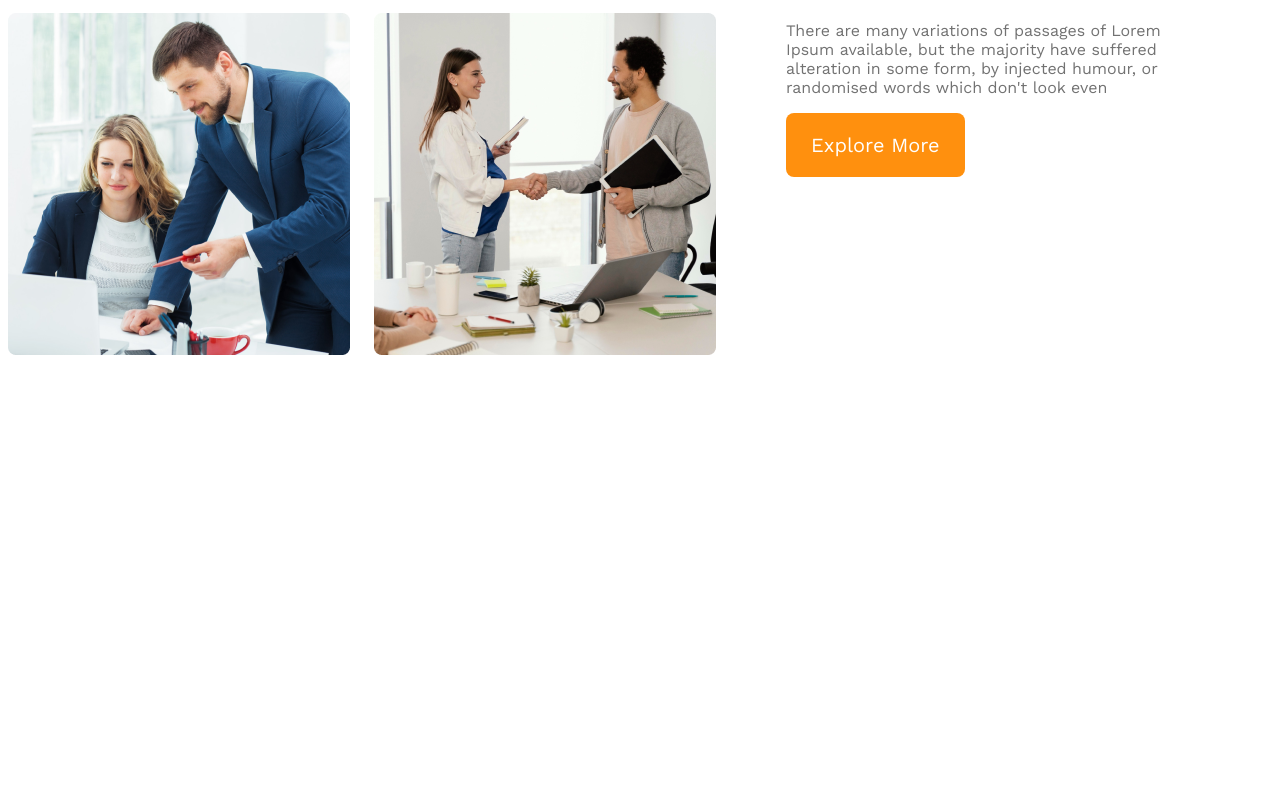
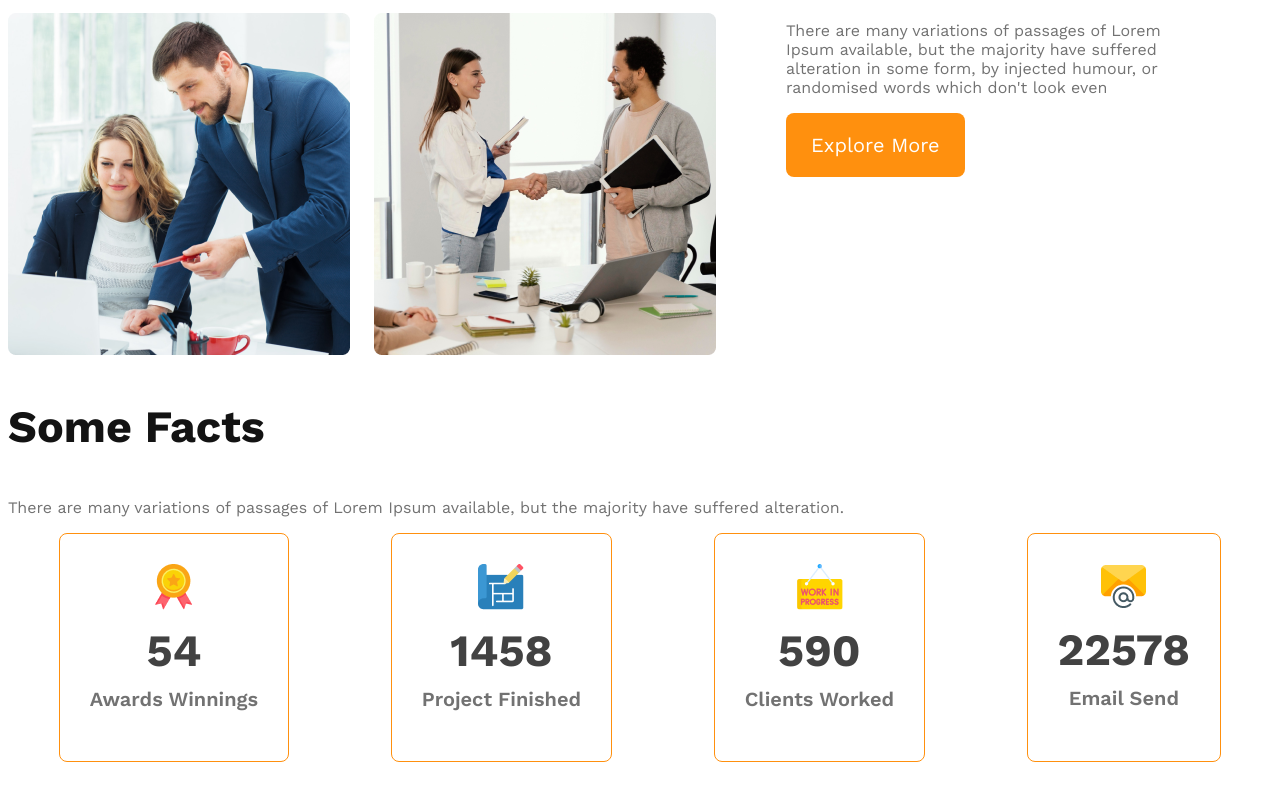
Before and after one commit to nayanrashed/g3-architect-website, a plain HTML site: page index.html in a window 1280 px wide. Shown: the part 1434-2234 px from the top of the page. Before the commit the page ends 1859 px from the top, so only its background shows below. Drawn offline with nearby package versions, Linux system fonts and the light colour scheme.

Commit message:
facts section created

```diff
--- a/index.html
+++ b/index.html
@@ -11,7 +11,7 @@
 <body>
   <header>
     <nav>
-      <h3 class="nav-title">G3 Architects</h3>
+      <h3 class="section-title">G3 Architects</h3>
       <ul>
         <li><a href="">Home</a></li>
         <li><a href="">About</a></li>
@@ -53,6 +53,39 @@
         <button class="btn-primary">Explore More</button>
       </div>
     </section>
+    <!-- Features section -->
+    <section class="features">
+
+    </section>
+    <!-- Fact Sections -->
+    <section class="facts">
+      <h3 class="section-title">Some Facts</h3>
+      <p class="text-light-gray">There are many variations of passages of Lorem Ipsum available, but the majority have
+        suffered alteration.</p>
+      <div class="facts-card-container">
+        <div class="card">
+          <img src="images/icons/ribon.png" alt="">
+          <h2 class="card-stats">54</h2>
+          <p class="card-title text-light-gray">Awards Winnings</p>
+        </div>
+        <div class="card">
+          <img src="images/icons/projects.png" alt="">
+          <h2 class="card-stats">1458</h2>
+          <p class="card-title text-light-gray">Project Finished</p>
+        </div>
+        <div class="card">
+          <img src="images/icons/customers.png" alt="">
+          <h2 class="card-stats">590</h2>
+          <p class="card-title text-light-gray">Clients Worked</p>
+        </div>
+        <div class="card">
+          <img src="images/icons/email.png" alt="">
+          <h2 class="card-stats">22578</h2>
+          <p class="card-title text-light-gray">Email Send</p>
+        </div>
+      </div>
+
+    </section>
 
   </main>
 
--- a/styles/architect.css
+++ b/styles/architect.css
@@ -16,6 +16,11 @@
 .text-light-gray {
   color: #727272;
 }
+.section-title {
+  font-size: 2.8rem;
+  font-weight: 700;
+  color: #131313;
+}
 /* header styles */
 header {
   background: rgba(255, 144, 14, 0.1);
@@ -26,11 +31,7 @@ nav {
   justify-content: space-between;
   align-items: center;
 }
-.nav-title {
-  font-size: 2.8rem;
-  font-weight: 700;
-  color: #131313;
-}
+
 nav > ul {
   display: flex;
 }
@@ -90,6 +91,29 @@ main {
   font-weight: 700;
 }
 
+/* Facts Section */
+.facts-card-container {
+  display: flex;
+  justify-content: space-around;
+}
+.facts-card-container .card {
+  border-radius: 8px;
+  border: 1px solid #ff900e;
+  text-align: center;
+  padding: 30px;
+}
+.facts-card-container .card-title {
+  font-weight: 600;
+  font-size: 1.25rem;
+  margin-top: 5px;
+}
+.facts-card-container .card-stats {
+  font-size: 2.8rem;
+  color: #424242;
+  margin-top: 10px;
+  margin-bottom: 10px;
+}
+
 /* responsive media queries */
 /* Mobile Devices */
 @media screen and (max-width: 576px) {
```
